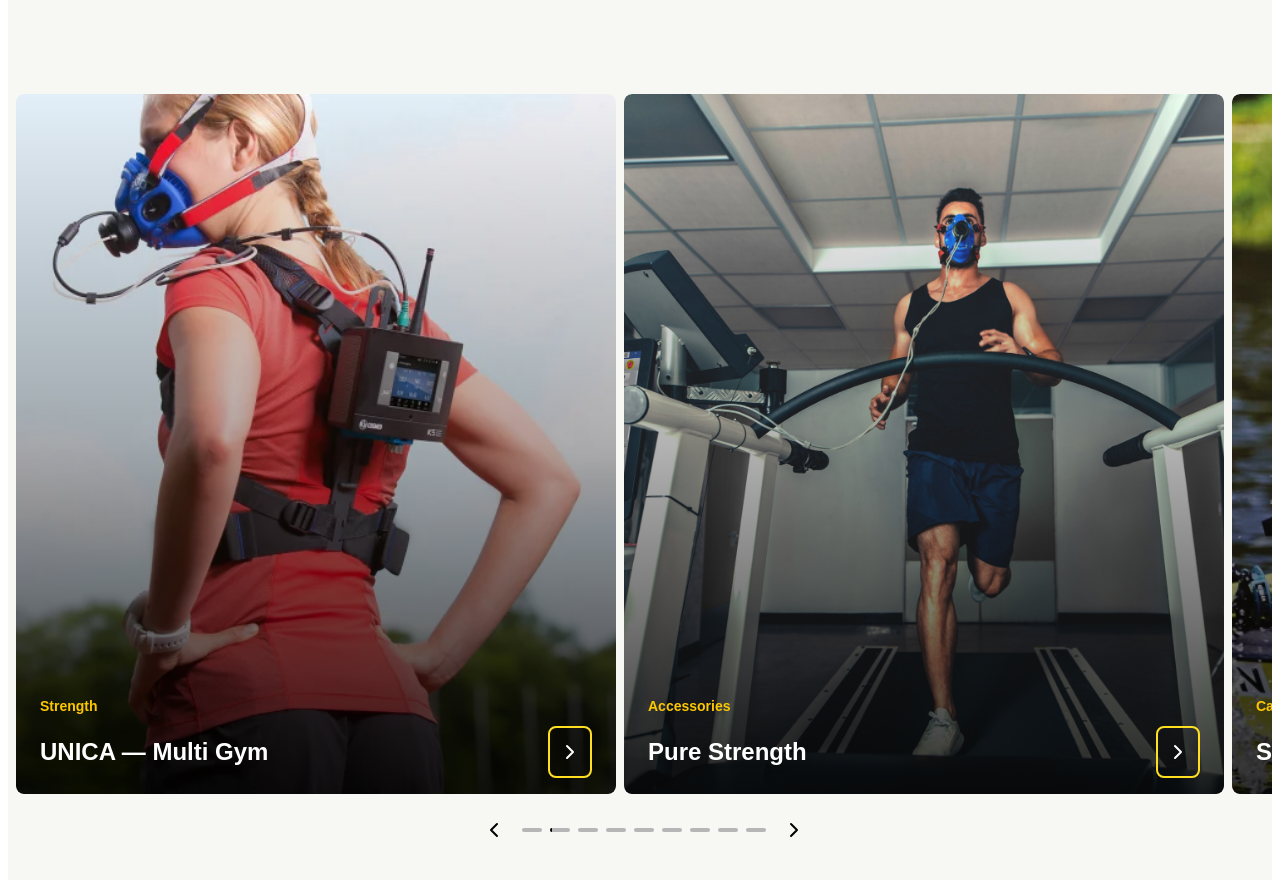
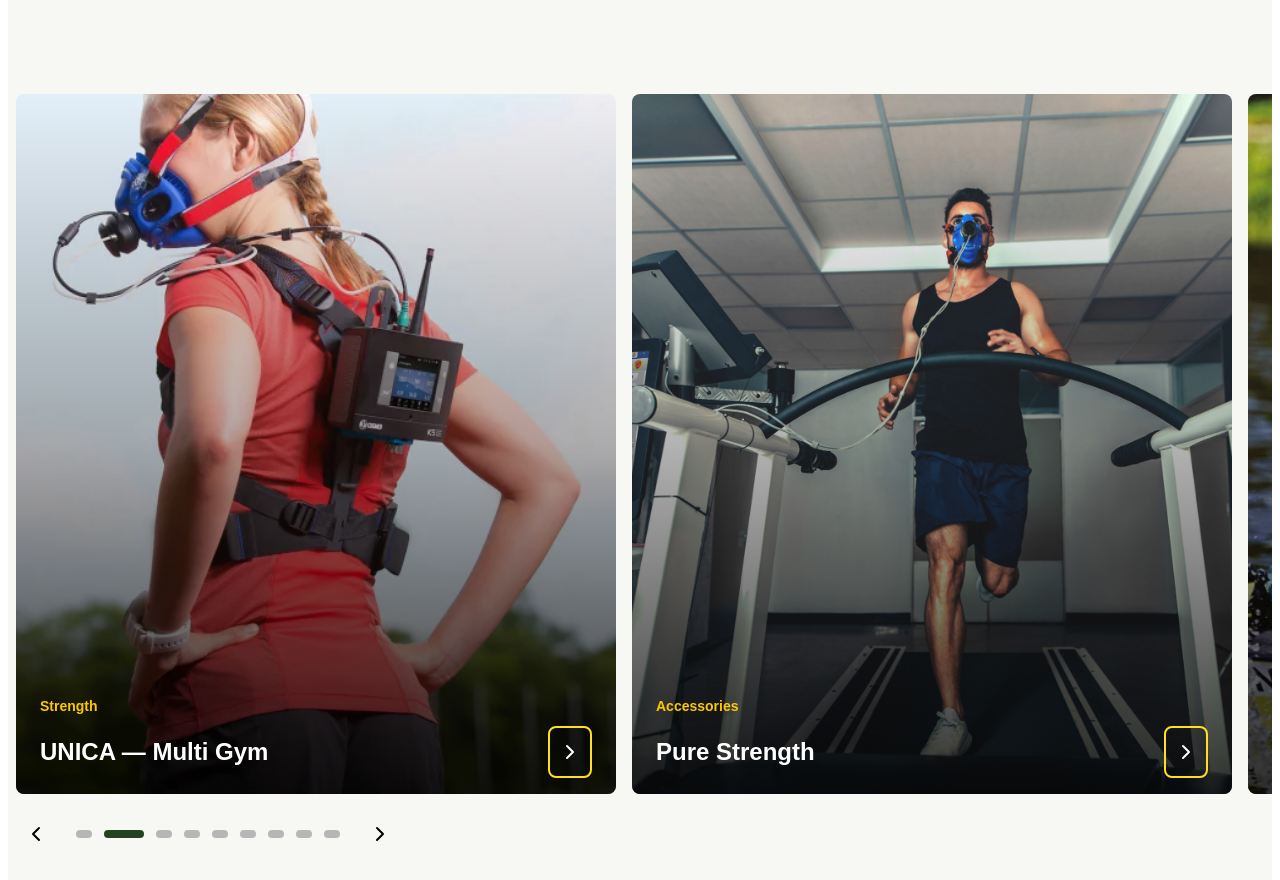
Before and after one commit to dd-002/trinity-medtech-llc, a Next.js app: page / in a window 1280 px wide. Shown: the part 2870-3750 px from the top of the page. Built offline with nearby package versions, Linux system fonts and the light colour scheme; grey boxes are pictures that could not be loaded.

Commit message:
Consistencies in control

```diff
--- a/src/components/home/Stories.jsx
+++ b/src/components/home/Stories.jsx
@@ -1,110 +1,72 @@
 "use client";
 
 import { useEffect, useRef, useState } from "react";
-import Link from "next/link";
 import Image from "next/image";
 import { ChevronLeft, ChevronRight } from "lucide-react";
 import CTAButton from "@/components/CTAButton";
 
-/**
- * StoriesCarousel
- * - stories: [{ id, title, subtitle, image, href }]
- * - delay: ms before auto-advancing (default 4000)
- * - cardGap: px gap between cards (default 16 for tailwind gap-4)
- */
 export default function StoriesCarousel({
   stories = [],
   delay = 4000,
   cardGap = 16,
 }) {
   const total = stories.length;
+  if (!total) return null;
+
   const slides = [...stories, ...stories]; // duplicate for seamless loop
+  const trackRef = useRef(null);
+  const progressIntervalRef = useRef(null);
+  const cardWidthRef = useRef(0);
 
-  const trackRef = useRef(null);
-  const resizeObserverRef = useRef(null);
-  const progressIntervalRef = useRef(null);
+  const [activeIndex, setActiveIndex] = useState(0);
+  const [progress, setProgress] = useState(0);
 
-  const cardWidthRef = useRef(0);
-  const [activeIndex, setActiveIndex] = useState(0); // 0..total-1
-  const [progress, setProgress] = useState(0); // 0..100
-
-  // measure card width (first card) whenever layout/resizes
+  // Measure card width on mount and resize
   useEffect(() => {
     const measure = () => {
       const track = trackRef.current;
       if (!track) return;
-      const firstCard = track.querySelector("a");
+      const firstCard = track.querySelector("a, div");
       if (firstCard) cardWidthRef.current = firstCard.offsetWidth;
     };
-
     measure();
 
-    if (typeof ResizeObserver !== "undefined" && trackRef.current) {
-      resizeObserverRef.current = new ResizeObserver(measure);
-      resizeObserverRef.current.observe(trackRef.current);
-    } else {
-      window.addEventListener("resize", measure);
-    }
+    const resizeObserver =
+      typeof ResizeObserver !== "undefined" && trackRef.current
+        ? new ResizeObserver(measure)
+        : null;
+
+    if (resizeObserver) resizeObserver.observe(trackRef.current);
+    else window.addEventListener("resize", measure);
 
     return () => {
-      if (resizeObserverRef.current) resizeObserverRef.current.disconnect();
-      window.removeEventListener("resize", measure);
+      if (resizeObserver) resizeObserver.disconnect();
+      else window.removeEventListener("resize", measure);
     };
   }, [stories]);
 
-  // initialize scroll position to middle of duplicated track (so prev/next both work)
+  // Initialize scroll position to middle for seamless loop
   useEffect(() => {
     const track = trackRef.current;
     if (!track) return;
-    // wait a frame to ensure layout measured
     requestAnimationFrame(() => {
-      if (track.scrollWidth > 0) {
       track.scrollLeft = track.scrollWidth / 2;
-        // set active index based on position
-        const w = cardWidthRef.current + cardGap;
-        const idx = Math.round(track.scrollLeft / w) % total;
+      const step = cardWidthRef.current + cardGap;
+      const idx = Math.round(track.scrollLeft / step) % total;
       setActiveIndex((idx + total) % total);
-      }
     });
-    // eslint-disable-next-line react-hooks/exhaustive-deps
   }, [stories, cardGap, total]);
 
-  // helper: scroll forward by one card (smooth) and fix reset if necessary
+  // Scroll helpers
   const scrollNext = () => {
     const track = trackRef.current;
     if (!track) return;
-    const step = Math.round(cardWidthRef.current || 240) + cardGap;
+    const step = cardWidthRef.current + cardGap;
     track.scrollBy({ left: step, behavior: "smooth" });
 
-    // After scroll finishes (approx), check and wrap if passed half
     setTimeout(() => {
-      if (!track) return;
       if (track.scrollLeft >= track.scrollWidth / 2 - 1) {
-        // jump back by half the scroll width to maintain duplication illusion
-        track.scrollLeft = track.scrollLeft - track.scrollWidth / 2;
-      }
-      // update active index
-      const idx = Math.round(track.scrollLeft / step) % total;
-      setActiveIndex((idx + total) % total);
-      setProgress(0);
-    }, 520); // matches CSS smoothness; adjust if needed
-  };
-
-  const scrollPrev = () => {
-    const track = trackRef.current;
-    if (!track) return;
-    const step = Math.round(cardWidthRef.current || 240) + cardGap;
-
-    // If near left edge, move to second half first to allow backwards scroll
-    if (track.scrollLeft <= 0) {
-      track.scrollLeft = track.scrollLeft + track.scrollWidth / 2;
-    }
-    track.scrollBy({ left: -step, behavior: "smooth" });
-
-    setTimeout(() => {
-      if (!track) return;
-      if (track.scrollLeft >= track.scrollWidth / 2 - 1) {
-        track.scrollLeft = track.scrollLeft - track.scrollWidth / 2;
+        track.scrollLeft -= track.scrollWidth / 2;
       }
       const idx = Math.round(track.scrollLeft / step) % total;
       setActiveIndex((idx + total) % total);
@@ -112,20 +74,39 @@ export default function StoriesCarousel({
     }, 520);
   };
 
-  // sync active index while user scrolls manually (drag/track)
+  const scrollPrev = () => {
+    const track = trackRef.current;
+    if (!track) return;
+    const step = cardWidthRef.current + cardGap;
+
+    if (track.scrollLeft <= 0) track.scrollLeft += track.scrollWidth / 2;
+    track.scrollBy({ left: -step, behavior: "smooth" });
+
+    setTimeout(() => {
+      if (track.scrollLeft >= track.scrollWidth / 2 - 1) {
+        track.scrollLeft -= track.scrollWidth / 2;
+      }
+      const idx = Math.round(track.scrollLeft / step) % total;
+      setActiveIndex((idx + total) % total);
+      setProgress(0);
+    }, 520);
+  };
+
+  // Sync active index while user scrolls manually
   useEffect(() => {
     const track = trackRef.current;
     if (!track) return;
     let rafId = null;
+
     const onScroll = () => {
-      // throttle using rAF
       if (rafId) cancelAnimationFrame(rafId);
       rafId = requestAnimationFrame(() => {
-        const step = (cardWidthRef.current || 240) + cardGap;
+        const step = cardWidthRef.current + cardGap;
         const idx = Math.round(track.scrollLeft / step) % total;
         setActiveIndex((idx + total) % total);
       });
     };
+
     track.addEventListener("scroll", onScroll, { passive: true });
     return () => {
       track.removeEventListener("scroll", onScroll);
@@ -133,13 +114,9 @@ export default function StoriesCarousel({
     };
   }, [cardGap, total]);
 
-  // progress interval: increments progress, then triggers scrollNext
+  // Auto-progress interval
   useEffect(() => {
-    // clear previous
-    if (progressIntervalRef.current) {
-      clearInterval(progressIntervalRef.current);
-      progressIntervalRef.current = null;
-    }
+    if (progressIntervalRef.current) clearInterval(progressIntervalRef.current);
     if (total === 0 || delay <= 0) return;
 
     const tickMs = 100;
@@ -148,7 +125,6 @@ export default function StoriesCarousel({
     progressIntervalRef.current = window.setInterval(() => {
       setProgress((p) => {
         if (p + step >= 100) {
-          // trigger forward and reset
           scrollNext();
           return 0;
         }
@@ -157,23 +133,18 @@ export default function StoriesCarousel({
     }, tickMs);
 
     return () => {
-      if (progressIntervalRef.current) {
+      if (progressIntervalRef.current)
         clearInterval(progressIntervalRef.current);
-        progressIntervalRef.current = null;
-      }
     };
-    // eslint-disable-next-line react-hooks/exhaustive-deps
   }, [delay, total, activeIndex]);
 
-  if (total === 0) return null;
-
   return (
-    <section className="relative w-full overflow-hidden py-8 bg-[#F7F8F4]">
-      <div className="relative  mx-auto pl-2">
+    <section className="relative w-full overflow-hidden py-8 bg-[#f7f8f4] ">
+      <div className="relative mx-auto pl-2">
         {/* Track */}
         <div
           ref={trackRef}
-          className="flex gap-2 overflow-x-auto scroll-snap-type-x mandatory no-scrollbar scroll-smooth"
+          className="flex gap-4 overflow-x-auto scroll-snap-x mandatory no-scrollbar scroll-smooth"
           style={{
             scrollSnapType: "x mandatory",
             WebkitOverflowScrolling: "touch",
@@ -183,11 +154,9 @@ export default function StoriesCarousel({
           {slides.map((s, idx) => (
             <div
               key={`${s.id}-${idx}`}
-              className="snap-start flex-shrink-0 w-[300px] sm:w-[300px] md:w-[400px] lg:w-[600px] h-[400px] sm:h-[400px] md:h-[700px] rounded-lg overflow-hidden relative"
+              className="snap-start flex-shrink-0 w-[300px] sm:w-[300px] md:w-[400px] lg:w-[600px] h-[400px] sm:h-[400px] md:h-[700px] rounded-lg overflow-hidden relative cursor-pointer"
               onClick={() => setProgress(0)}
             >
-              {/* Card look */}
-              <div className="absolute inset-0 rounded-lg overflow-hidden">
               <Image
                 src={s.image}
                 alt={s.title}
@@ -196,21 +165,19 @@ export default function StoriesCarousel({
                 sizes="(max-width:640px) 70vw, (max-width:1024px) 45vw, 30vw"
               />
               <div className="absolute inset-0 bg-gradient-to-t from-black/80 via-black/30 to-transparent" />
-
-                {/* Text & CTA */}
               <div className="absolute left-4 bottom-4 right-4">
                 {s.subtitle && (
                   <span className="inline-block text-yellow-400 text-xs sm:text-sm px-2 py-0.5 font-semibold">
                     {s.subtitle}
                   </span>
                 )}
-
                 <div className="mt-2 flex items-center justify-between gap-2 px-2">
                   <h3 className="text-white text-lg sm:text-xl md:text-2xl font-semibold drop-shadow-md truncate">
                     {s.title}
                   </h3>
+                  {s.href && (
                     <CTAButton href={s.href} text={<ChevronRight />} />
-                  </div>
+                  )}
                 </div>
               </div>
             </div>
@@ -218,42 +185,42 @@ export default function StoriesCarousel({
         </div>
 
         {/* Controls */}
+        <div className="z-10 flex items-center gap-2 sm:gap-3 md:gap-5 py-5 mx-auto">
+          {/* Previous */}
+          <button
+            aria-label="Previous slide"
+            onClick={scrollPrev}
+            className="p-2 grid place-items-center text-black "
+          >
+            <ChevronLeft className="w-5 h-5 sm:w-6 sm:h-6 transition-transform duration-200 group-hover:-translate-x-1" />
+          </button>
 
-        {/* Progress indicators */}
-        <div className="flex items-center justify-center gap-2 mt-4">
-          <button
-            onClick={scrollPrev}
-            aria-label="Previous story"
-            className="  p-2   text-black"
-          >
-            <ChevronLeft className="size-5 md:size-6" />
-          </button>
+          {/* Slide indicators */}
+          <div className="flex items-center gap-2 sm:gap-3 ">
             {stories.map((_, i) => (
               <div
                 key={i}
-              className="relative h-1 w-5 sm:w-5 rounded-full bg-[#b6b6b6] overflow-hidden"
+                className={`h-1.5 sm:h-2 rounded-full transition-all duration-300 ease-out  ${
+                  i === activeIndex
+                    ? "w-8 sm:w-10 bg-[#244220]"
+                    : "w-3 sm:w-4 bg-[#b6b6b6]"
+                }`}
+              />
+            ))}
+          </div>
+
+          {/* Next */}
+          <button
+            aria-label="Next slide"
+            onClick={scrollNext}
+            className="p-2 grid place-items-center text-black"
           >
-              <div
-                className={`absolute left-0 top-0 h-full bg-black transition-[width] ease-linear`}
-                style={{
-                  width: i === activeIndex ? `${progress}%` : "0%",
-                  opacity: i === activeIndex ? 1 : 0.35,
-                }}
-              />
-            </div>
-          ))}
-
-          <button
-            onClick={scrollNext}
-            aria-label="Next story"
-            className="  p-2   text-black"
-          >
-            <ChevronRight className="size-5 md:size-6" />
+            <ChevronRight className="w-5 h-5 sm:w-6 sm:h-6 transition-transform duration-200 group-hover:translate-x-1" />
           </button>
         </div>
       </div>
 
-      {/* helper utility: hide scrollbar css (if not present in your globals.css) */}
+      {/* Hide scrollbar */}
       <style jsx>{`
         .no-scrollbar::-webkit-scrollbar {
           display: none;
```
Lines whose indentation alone changed are shown as unchanged.
